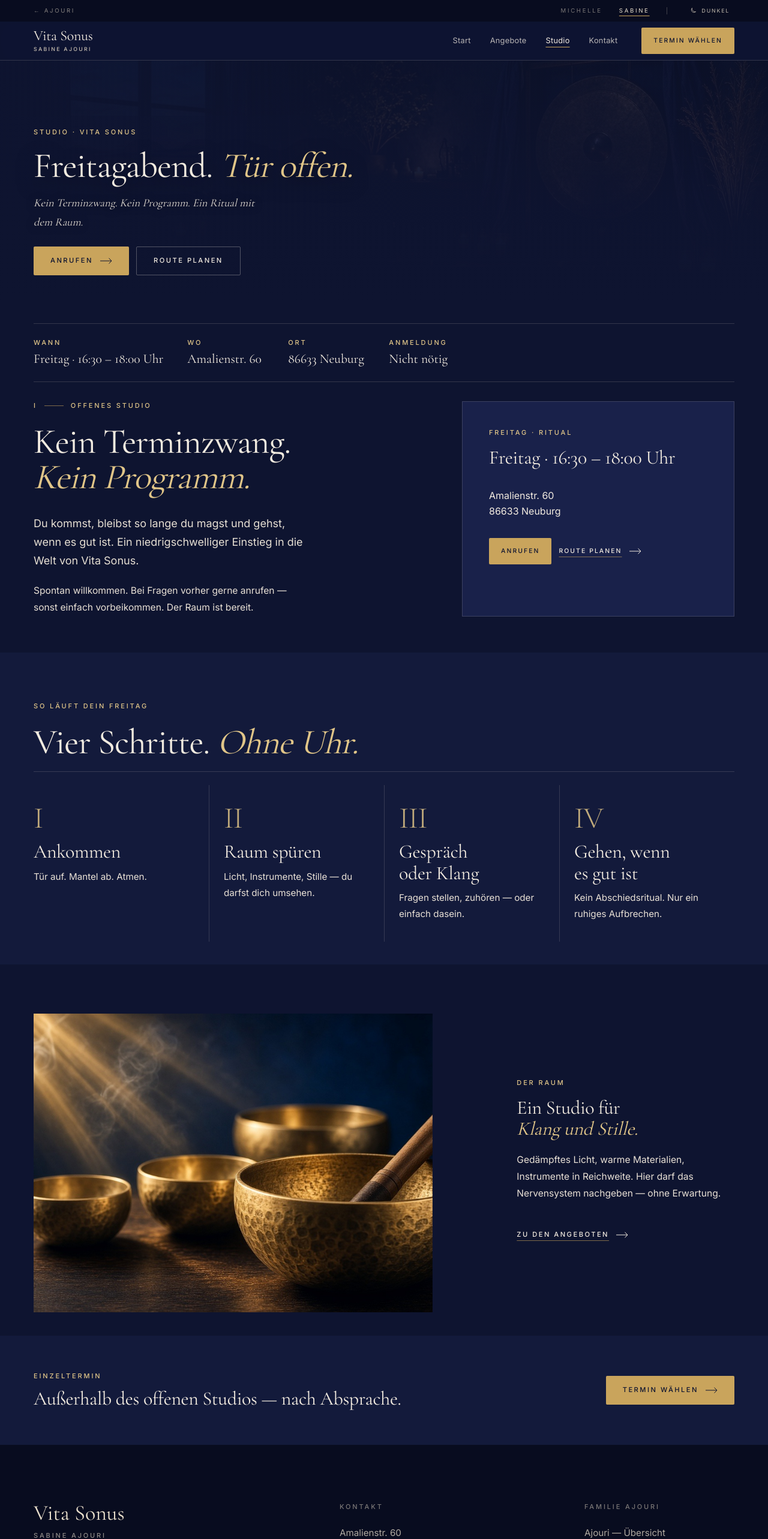
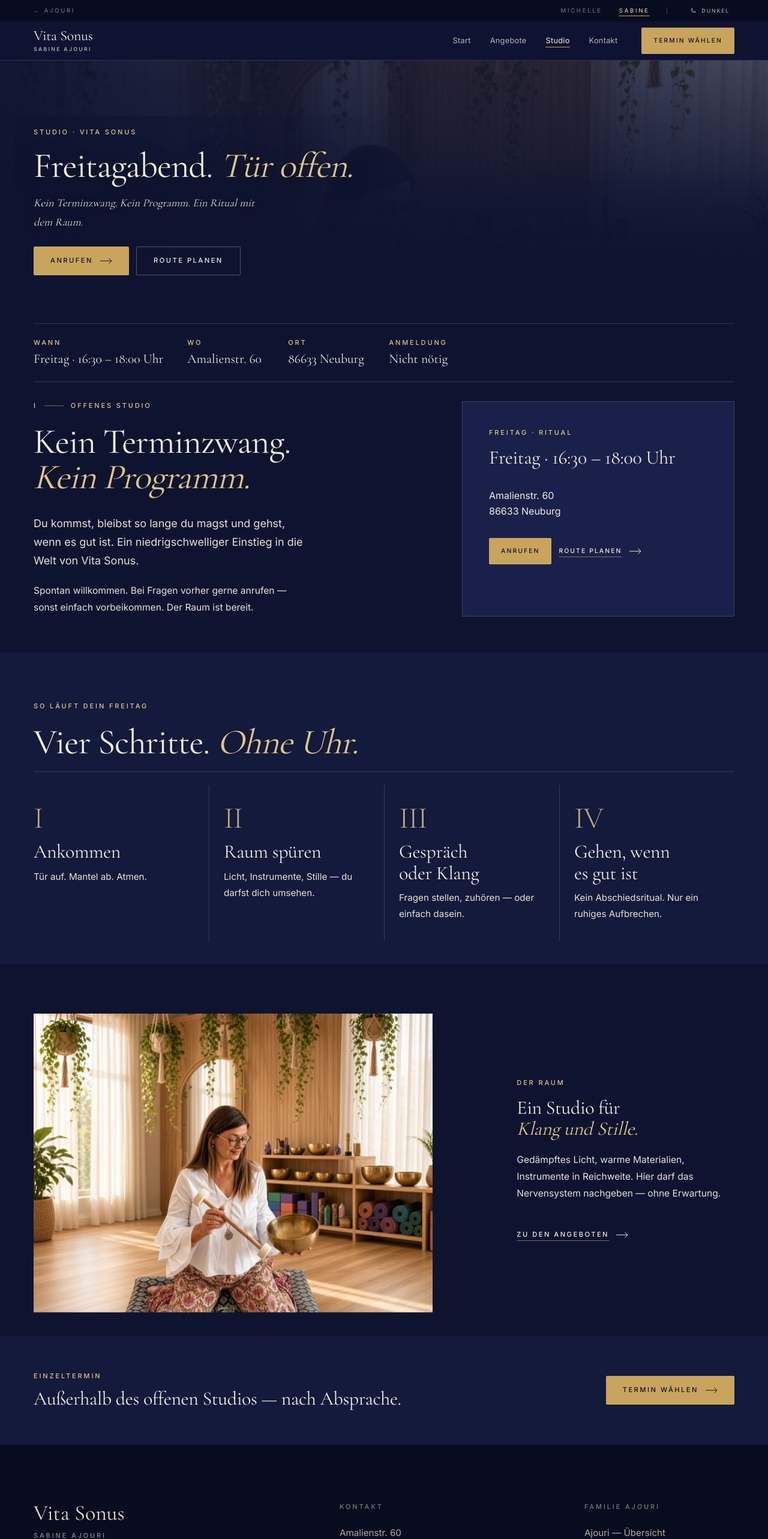
Before and after one commit to WrapdBTC/Ajouri, a Next.js app: page /sabine/studio in a window 1280 px wide. Shown: the top 2566 px of the page at 60% size. Built offline with nearby package versions, Linux system fonts and the light colour scheme.

Commit message:
Add new Sabine studio portrait across Vita Sonus
Portrait and hub portal use the new singing-bowl photo; studio and kontakt hero/feature follow.

```diff
--- a/src/app/sabine/kontakt/page.tsx
+++ b/src/app/sabine/kontakt/page.tsx
@@ -35,7 +35,7 @@ export default function SabineKontakt() {
     <>
       <Hero
         size="page"
-        image="/assets/sabine/05-portal.jpg"
+        image="/assets/sabine/06-studio.jpg"
         alt="Vita Sonus Studio-Atmosphäre"
         position="76% 50%"
         eyebrow="Kontakt · Vita Sonus"
--- a/src/app/sabine/page.tsx
+++ b/src/app/sabine/page.tsx
@@ -69,8 +69,8 @@ export default function SabineHome() {
             <div className="relative aspect-[4/5] overflow-hidden bg-surface">
               <Img
                 src="/assets/sabine/02-portrait.jpg"
-                alt="Sabine Ajouri, Vita Sonus"
-                position="62% 30%"
+                alt="Sabine Ajouri mit Klangschale im Studio"
+                position="50% 22%"
                 className="ken-img absolute inset-0 h-full w-full object-cover"
               />
             </div>
@@ -179,8 +179,9 @@ export default function SabineHome() {
               eyebrow="Kontakt"
               title="Melde dich. Ganz in Ruhe."
               text="Adresse, Telefon und der Platz für den Buchungskalender."
-              image="/assets/sabine/05-portal.jpg"
-              position="76% 50%"
+              image="/assets/sabine/01-hero.jpg"
+              position="50% 40%"
+              alt="Studio Vita Sonus"
               aspect="tall"
             />
           </div>
--- a/src/app/sabine/studio/page.tsx
+++ b/src/app/sabine/studio/page.tsx
@@ -20,9 +20,9 @@ export default function SabineStudio() {
     <>
       <Hero
         size="page"
-        image="/assets/sabine/01-hero.jpg"
-        alt="Dunkles Klangstudio mit warmem Licht"
-        position="50% 40%"
+        image="/assets/sabine/06-studio.jpg"
+        alt="Sabine Ajouri mit Klangschale im gemeinsamen Studio"
+        position="50% 28%"
         eyebrow="Studio · Vita Sonus"
         title={
           <>
@@ -134,9 +134,9 @@ export default function SabineStudio() {
         <div className="container-x grid gap-8 md:grid-cols-12 md:items-center md:gap-10">
           <div className="reveal ken-wrap relative aspect-[4/3] overflow-hidden md:col-span-7">
             <Img
-              src="/assets/sabine/03-bowls.jpg"
-              alt="Klangschalen im Studio"
-              position="50% 50%"
+              src="/assets/sabine/06-studio.jpg"
+              alt="Sabine Ajouri mit Klangschale im Studio"
+              position="50% 28%"
               className="ken-img absolute inset-0 h-full w-full object-cover"
             />
           </div>
--- a/src/lib/site.ts
+++ b/src/lib/site.ts
@@ -42,9 +42,9 @@ export const family: {
     line: "Klangreise, Klangmassage, Meditation — ein Raum, in dem es still werden darf.",
     href: "/sabine/",
     portal: "/assets/sabine/05-portal.jpg",
-    portalPosition: "76% 50%",
+    portalPosition: "50% 28%",
     portrait: "/assets/sabine/02-portrait.jpg",
-    portraitPosition: "62% 30%",
+    portraitPosition: "50% 22%",
   },
 ];
 
```
Also changed, not shown: public/assets/sabine/05-portal.jpg, public/assets/sabine/06-studio.jpg (added).
